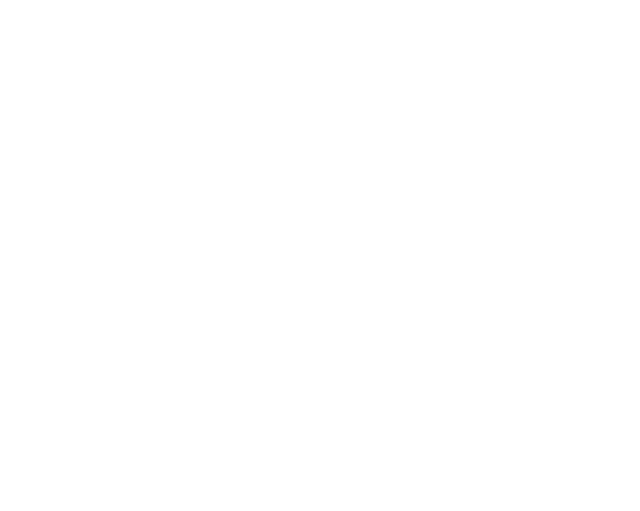
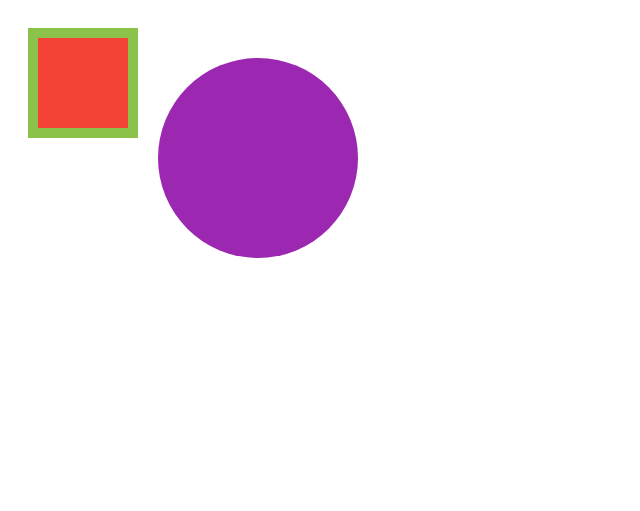
Before and after one commit to maxmay94/learn-and-understand-d3-udemy, a plain HTML site: page 2-2/index.html in a window 1280 px wide. Shown: the whole page, without its empty margins (0-640 px from the left). Drawn offline with Linux system fonts and the light colour scheme.

Commit message:
draw rect and circle

```diff
--- a/2-2/index.html
+++ b/2-2/index.html
@@ -7,6 +7,10 @@
   <title>Document</title>
 </head>
 <body>
-  <svg width="500" height="500"></svg>
+  <svg width="500" height="500">
+    <rect x="25" y="25" width="100" height="100" fill="#F44336" stroke="#8BC34A" stroke-width="10"></rect>
+
+    <circle r="100" cx="250" cy="150" fill="#9C27B0"></circle>
+  </svg>
 </body>
 </html>
```
